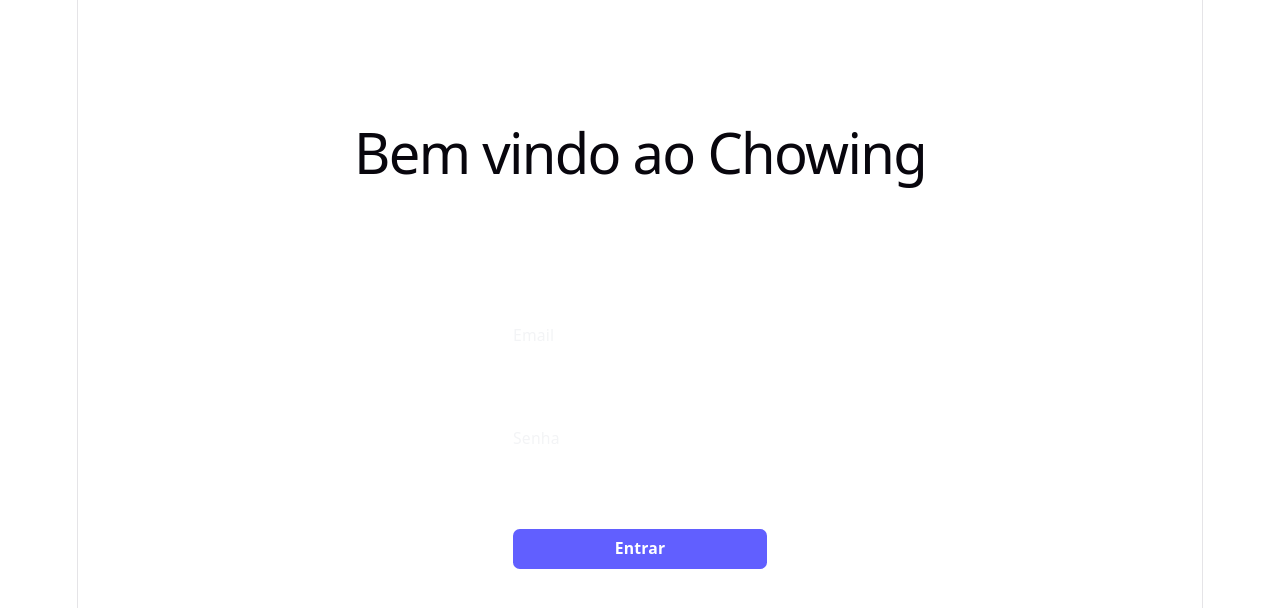
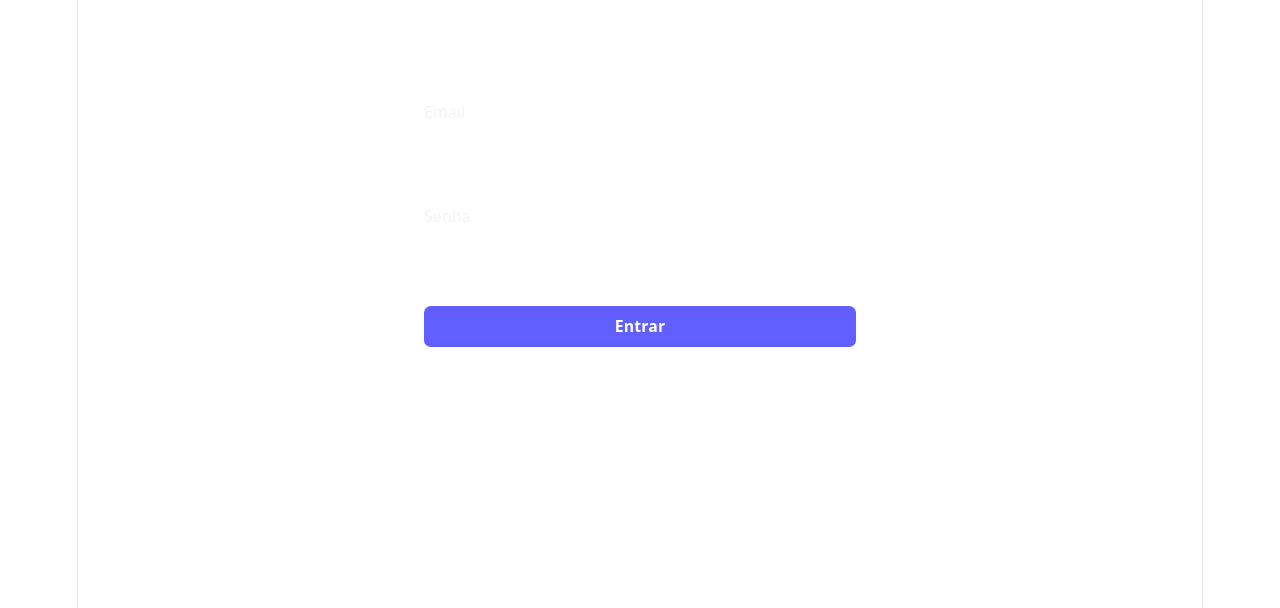
Before and after one commit to ViniciusS26/chowing, a React (Vite) app in the folder client/: page / in a window 1280 px wide. Shown: the top 608 px of the page. Built offline with nearby package versions, Linux system fonts and the light colour scheme.

Commit message:
feat: adicionando  rotas para as paginas de cadastro, tasks e login

```diff
--- a/client/package.json
+++ b/client/package.json
@@ -15,6 +15,7 @@
     "cookie-parser": "^1.4.7",
     "react": "^19.2.8",
     "react-dom": "^19.2.8",
+    "react-router-dom": "^7.18.2",
     "tailwindcss": "^4.3.3",
     "zod": "^4.4.3"
   },
--- a/client/src/App.tsx
+++ b/client/src/App.tsx
@@ -1,15 +1,21 @@
+import { BrowserRouter, Routes, Route } from 'react-router-dom';
+
 import './App.css'
 import Login from './Login/Login'
+import Register from './Register/Register';
+import Tasks from './Tasks/Tasks';
 function App() {
 
 
   return (
-    <>
-      <section id="center">
-          <h1>Bem vindo ao Chowing</h1>
-          <Login/>
-      </section>
-    </>
+    <BrowserRouter>
+        <Routes>
+          <Route  path='/' element={<Login/>}/>
+          <Route  path='/register' element={<Register/>}/>
+          <Route  path='/tasks' element={<Tasks/>}/>
+        </Routes>
+
+    </BrowserRouter>
   )
 }
 
--- a/client/src/Login/Login.tsx
+++ b/client/src/Login/Login.tsx
@@ -2,7 +2,7 @@
 
 function Login(){
   return(
-  <div className="flex items-center min-h-full flex-col justify-center px-6 py-12 lg:px-8">
+  <div className="flex items-center min-h-fullmt-6 flex-col justify-center px-6 py-12 lg:px-8">
 
   <div className=" mt-10 sm:mx-auto sm:w-full sm:max-w-sm">
     <form action="#" method="POST" className="space-y-6">
--- /dev/null
+++ b/client/src/Register/Register.tsx
@@ -0,0 +1,7 @@
+function Register(){
+    return(
+        <div>TELA DE CADASTRO</div>
+    )
+}
+
+export default Register;
--- /dev/null
+++ b/client/src/Tasks/Tasks.tsx
@@ -0,0 +1,9 @@
+function Tasks(){
+    return(
+        <div>
+            <h2>Criar Tasks</h2>
+        </div>
+    )
+}
+
+export default Tasks;
```
Also changed, not shown: client/src/Register/Register.css (added), client/src/Tasks/Tasks.css (added), 1 other file (tests, documents, lock files or other folders).
